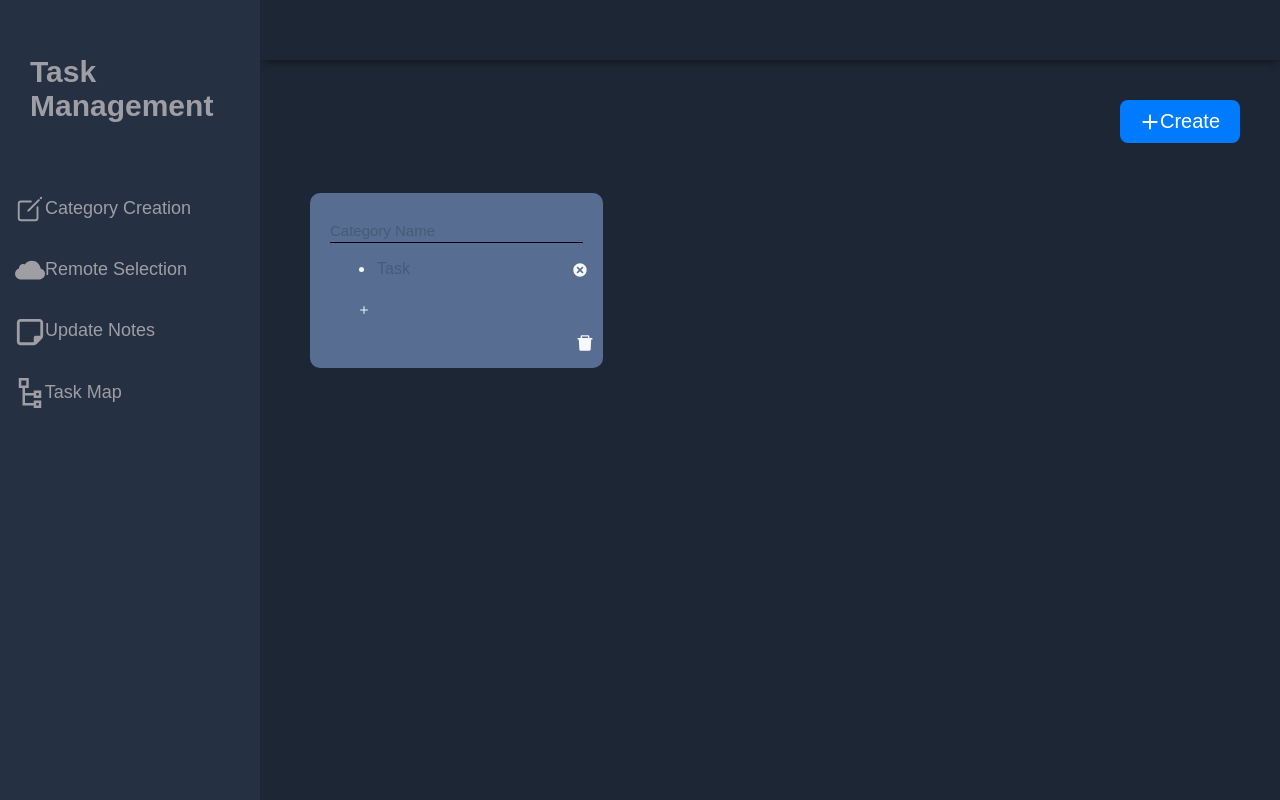
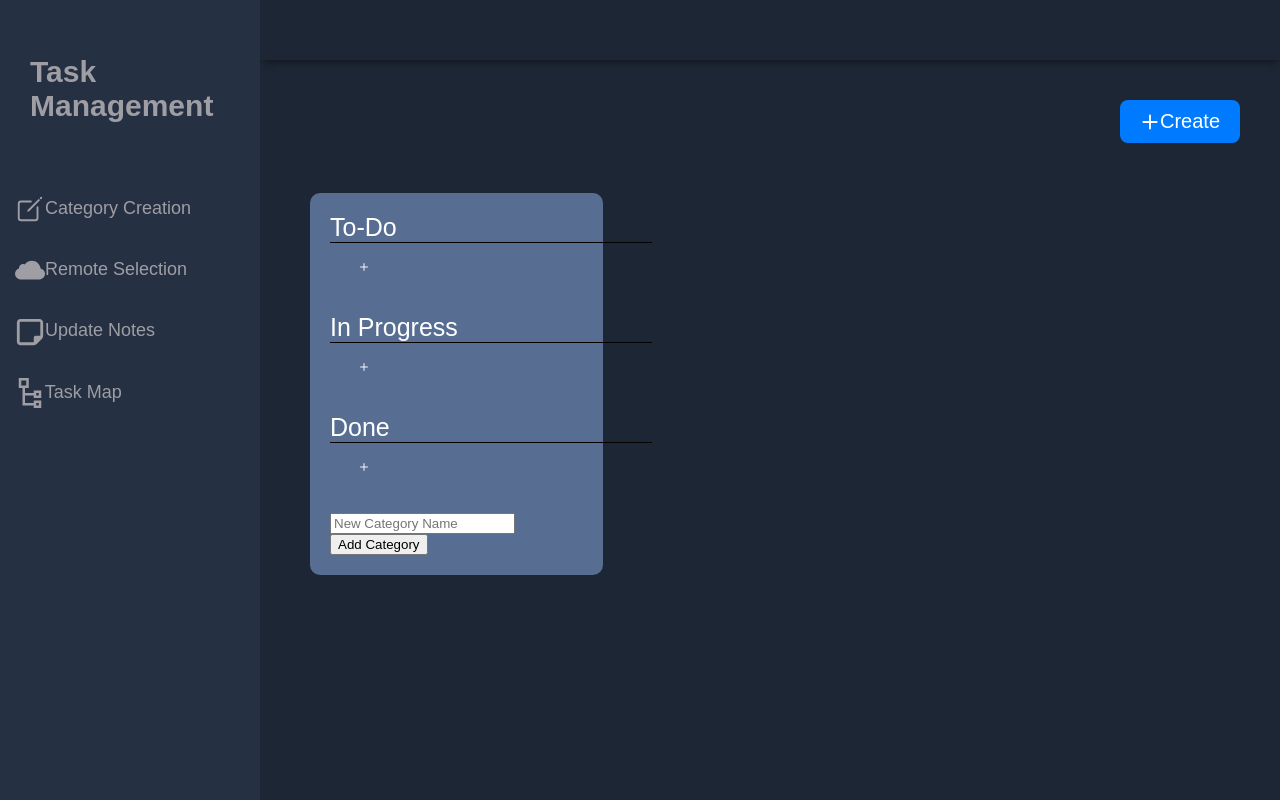
Before and after one commit to CSC-3380-Fall-2024/Team-5, a React (Vite) app in the folder 3380 Project/: page / in a window 1280 px wide. Both pictures are taken after a click on the button "Create". Built offline with nearby package versions, Linux system fonts and the light colour scheme.

Commit message:
updated the format of the category creation tab where the "to do","in progress", and "done" categories stay stagnant when created

```diff
--- a/3380 Project/src/CSS Files/CategoryComponent.css
+++ b/3380 Project/src/CSS Files/CategoryComponent.css
@@ -9,6 +9,19 @@
 }
 
 .cat-container {
+    background-color: #576e92;
+    border-radius: 10px;
+    padding: 20px;
+    margin: 10px;
+    width: calc(33.333% - 20px);
+    min-width: 250px;
+    max-width: 300px;
+    display: flex;
+    flex-direction: column;
+    box-sizing: border-box;
+}
+
+.category-column {
     background-color: #576e92;
     border-radius: 10px;
     padding: 20px;
--- a/3380 Project/src/components/CategoryComponent.tsx
+++ b/3380 Project/src/components/CategoryComponent.tsx
@@ -9,61 +9,138 @@ interface CategoryComponentProps {
   onDelete: () => void;
 }
 
+//set to have a constant category of "to-do","in progress", and "done" that the users can use for tasks
 function CategoryComponent({ onDelete }: CategoryComponentProps) {
-  const [catName, setCatName] = useState<string>(""); //state to update and render category name
-  const [tasks, setTasks] = useState<string[]>([""]); //state to update and render tasks
+  const defaultCategories = ["To-Do", "In Progress", "Done"];
+  const [tasks, setTasks] = useState<{ [key: string]: string[]}> ({
+    "To-Do": [],
+    "In Progress": [],
+    "Done":[],
+  });
+  const [newCategory, setNewCategory] = useState<string>("");
 
   //called when the user clicks the add task icon
-  const addTask = () => {
-    setTasks([...tasks, ""]); //adds an empty string to the tasks array to create a new task
-  };
+  const addTask = (category: string) => {
+    setTasks((prevTasks) => ({
+      ...prevTasks,
+      [category]: [...prevTasks[category], ""]
+    }));
+  }; //calls an empty array and holds previous tasks that have been added
 
   //called when the user starts typing to store the task
-  const updateTask = (index: number, value: string) => {
-    const updatedTasks = [...tasks]; //fills array with previous tasks
-    updatedTasks[index] = value; //updates the task at the specified index
+  const updateTask = (category: string, index: number, value: string) => {
+    const updatedTasks = {...tasks}; //fills array with previous tasks
+    updatedTasks[category][index] = value; //updates the task at the specified index
     setTasks(updatedTasks); //updates and renders the new tasks array
   };
 
   //called when the user clicks the delete task icon
-  const deleteTask = (index: number) => {
-    const updatedTasks = [...tasks]; //fills array with previous tasks
-    updatedTasks.splice(index, 1); //removes 1 task at the specified index
+  const deleteTask = (category:string, index: number) => {
+    const updatedTasks = {...tasks}; //fills array with previous tasks
+    updatedTasks[category].splice(index, 1); //removes 1 task at the specified index
     setTasks(updatedTasks); //updates and renders the new tasks array
   };
 
   //called when the user presses enter or backspace
-  const handleKeyPress = (e: React.KeyboardEvent<HTMLInputElement>, index: number) => {
+  const handleKeyPress = (e: React.KeyboardEvent<HTMLInputElement>, category: string, index: number) => {
     if (e.key === "Enter") {
-      addTask(); //adds a new task when user presses enter
+      addTask(category); //adds a new task when user presses enter
     }
     if (e.key === "Backspace" && tasks[index].length === 0) { //only deletes when the field is empty
-      deleteTask(index); //deletes a task when user presses backspace
+      deleteTask(category, index); //deletes a task when user presses backspace
     }
   };
 
+    //adds a new custom category that the user may change and rename
+  const addCategory = () => {
+    if (newCategory.trim() !== "" && !defaultCategories.includes(newCategory)) {
+      setTasks((prevTasks) => ({
+        ...prevTasks,
+        [newCategory]: []
+      }));
+      setNewCategory(""); //reset category input
+    }
+  }
+/*
+    //removes an existing custom category
+  const deleteCategory = (category :string) => {
+    if (!defaultCategories.includes(category)) {
+      const updatedTasks = {...tasks};
+      delete updatedTasks[category];
+      setTasks(updatedTasks);
+    }
+  };
+*/
   return (
     <div className="cat-container">
+      <div className="category-columns">
+      {defaultCategories.map((category) => (
+        <div key={category} className="category-columns">
           <div className="cat-header">
             <label>
               <input
                 type="text"
-            value={catName}
+                value={category}
+                readOnly
                 placeholder="Category Name"
-            onChange={(e) => setCatName(e.target.value)}
+                disabled
               />
             </label>
       </div>
       <div className="cat-body">
         <ul className="cat-list">
-          {tasks.map((task, index) => (
+          {tasks[category].map((task, index) => (
             <li key={index} className="cat-item">
               <input
                 type="text"
                 value={task}
                 placeholder="Task"
-                onChange={(e) => updateTask(index, e.target.value)}
-                onKeyDown={(e) => handleKeyPress(e, index)}
+                onChange={(e) => updateTask(category, index, e.target.value)}
+                onKeyDown = {(e) => handleKeyPress(e, category, index)}
+              />
+
+                <TiDelete
+                  className="delete-task-icon"
+                  onClick={() => deleteTask(category, index)}
+                />
+            </li>
+          ))}
+          <IoIosAdd className="add-task-icon" onClick={() => addTask(category)}
+          />
+        </ul>
+      </div>
+      <AiFillDelete
+      className="delete-category-icon"
+      onClick={() => {}}
+      style={{visibility: "hidden"}}
+      />
+      </div>
+    ))}
+
+  {Object.keys(tasks).map((category) => {
+    if (!defaultCategories.includes(category)) {
+      return (
+        <div key={category} className="category-column">
+          <div className="cat-header">
+            <label>
+              <input
+                type = "text"
+                value = {category}
+                onChange={(e) => {}}
+                placeholder="Category Name"
+              />
+            </label>
+          </div>
+        <div className="cat-body">
+          <ul className="cat-list">
+            {tasks[category].map((task, index) => (
+              <li key={index} className="cat-item">
+                <input
+                  type="text"
+                  value={task}
+                  placeholder="Task"
+                  onChange={(e) => updateTask(category, index, e.target.value)}
+                  onKeyDown={(e) => handleKeyPress(e, category, index)}
                 />
                 <TiDelete className="delete-task-icon" onClick={() => deleteTask(index)} />
               </li>
@@ -71,9 +148,30 @@ function CategoryComponent({ onDelete }: CategoryComponentProps) {
             <IoIosAdd className="add-task-icon" onClick={addTask} />
           </ul>
         </div>
-      <AiFillDelete className="delete-category-icon" onClick={onDelete} />
+        <AiFillDelete
+        className="delete-category-icon"
+        onClick={() => onDelete()}
+        />
+      </div>
+    );
+  }
+  return null;
+  })}
+
+    <div className="add-category section">
+      <input
+        type="text"
+        value={newCategory}
+        placeholder= "New Category Name"
+        onChange= {(e) => setNewCategory(e.target.value)}
+      />
+        <button onClick={addCategory}> Add Category </button>
+      </div>
+    </div>
   </div>
   );
 }
 
+
+
 export default CategoryComponent;
```
Lines whose indentation alone changed are shown as unchanged.
